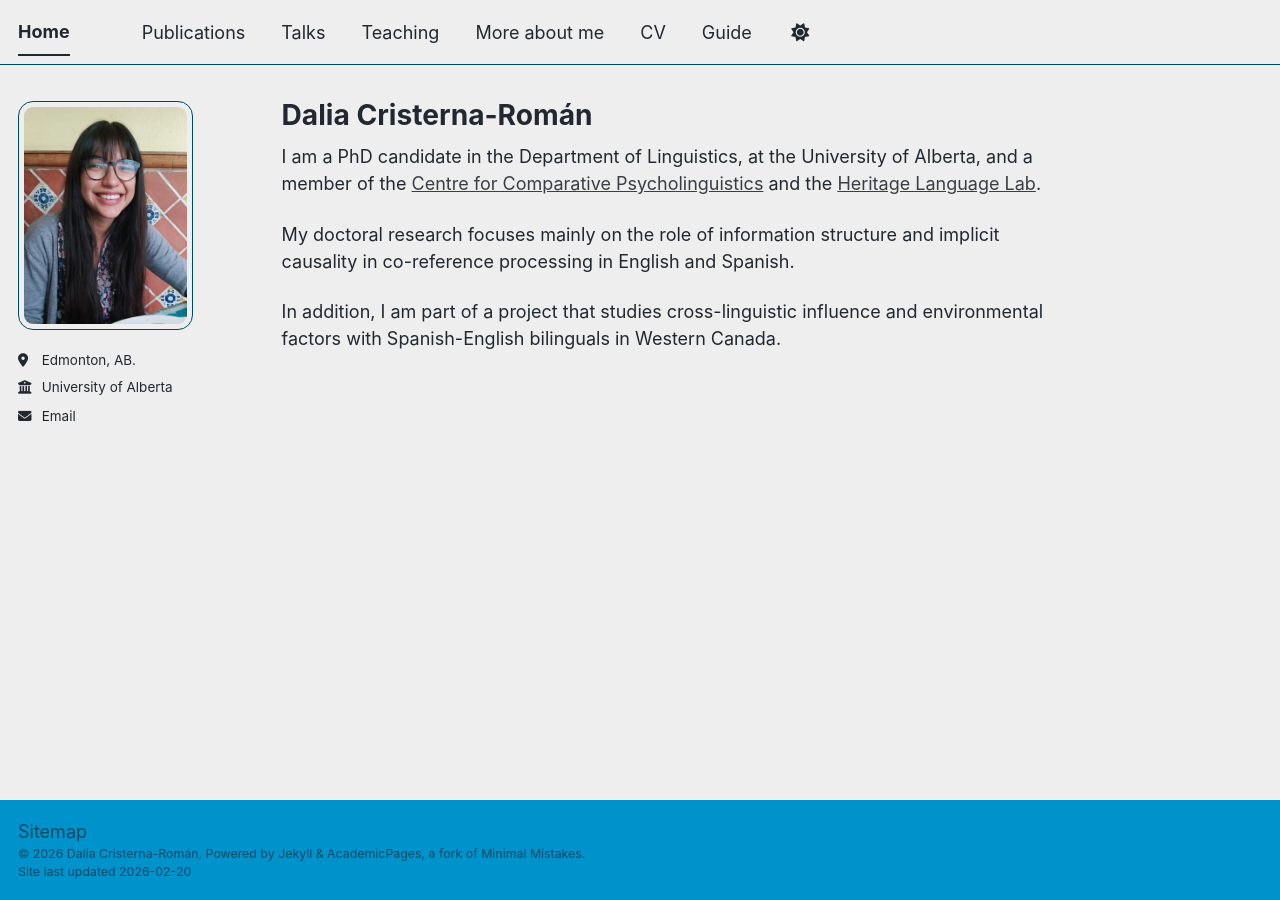
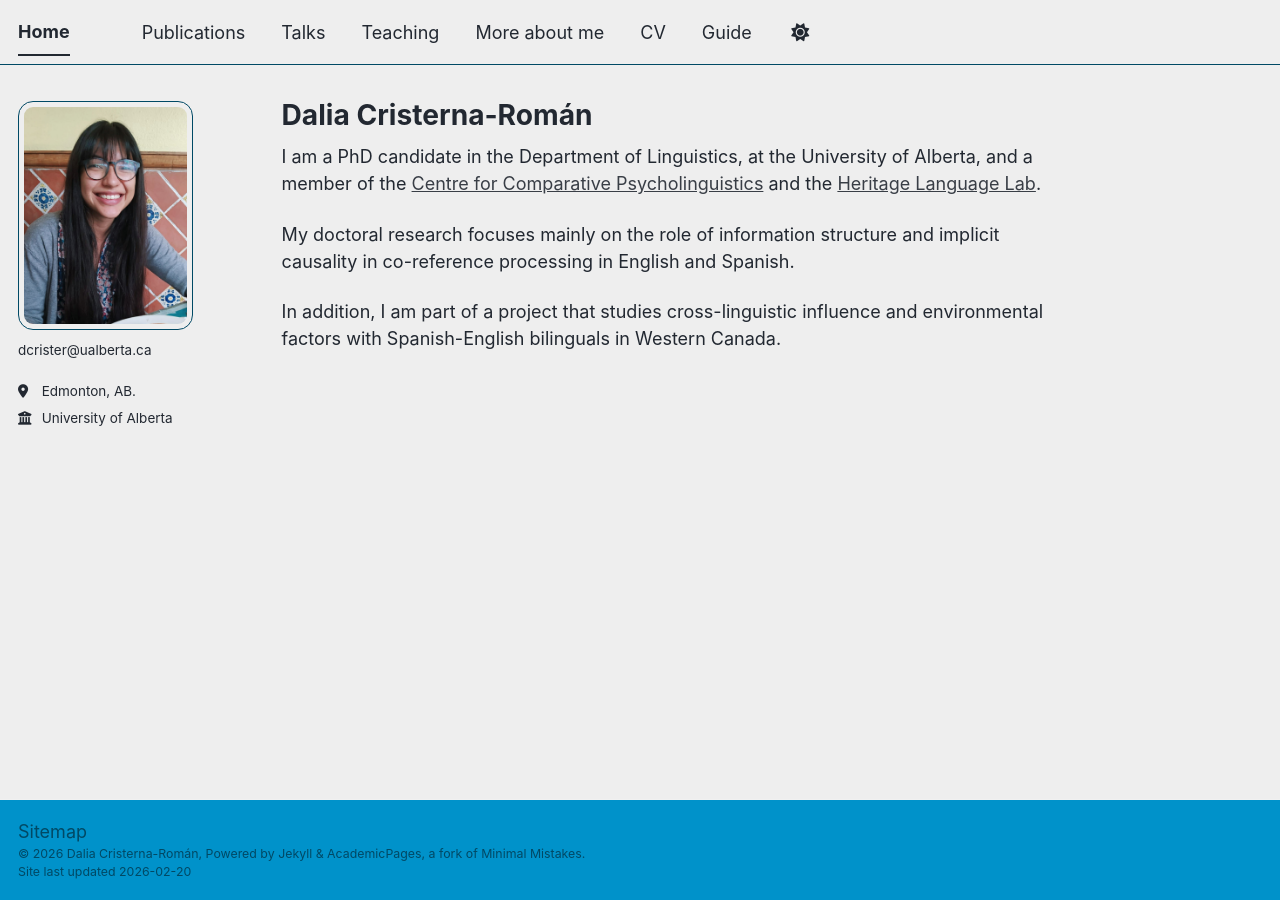
Before and after one commit to daliacristernaroman/dcr3.github.io, a Jekyll site: the page built from _pages/about.md, in a window 1280 px wide. Built offline with Jekyll 4.4.1, drawn with Linux system fonts in a browser that asks for light colours; a script bundle is joined from its source files by our own code; library files that are not in the unit come from our copies.

Commit message:
Update _config.yml

```diff
--- a/_config.yml
+++ b/_config.yml
@@ -26,11 +26,11 @@ author:
   avatar           : "dalia.png"
   name             : ""
   pronouns         : # example: "she/her"
-  bio              : ""
+  bio              : "dcrister@ualberta.ca"
   location         : "Edmonton, AB."
   employer         : "University of Alberta"
   uri              : # URL
-  email            : "dcrister@ualberta.ca"
+  email            : #
 
   # Academic websites
   academia         : # URL
```
